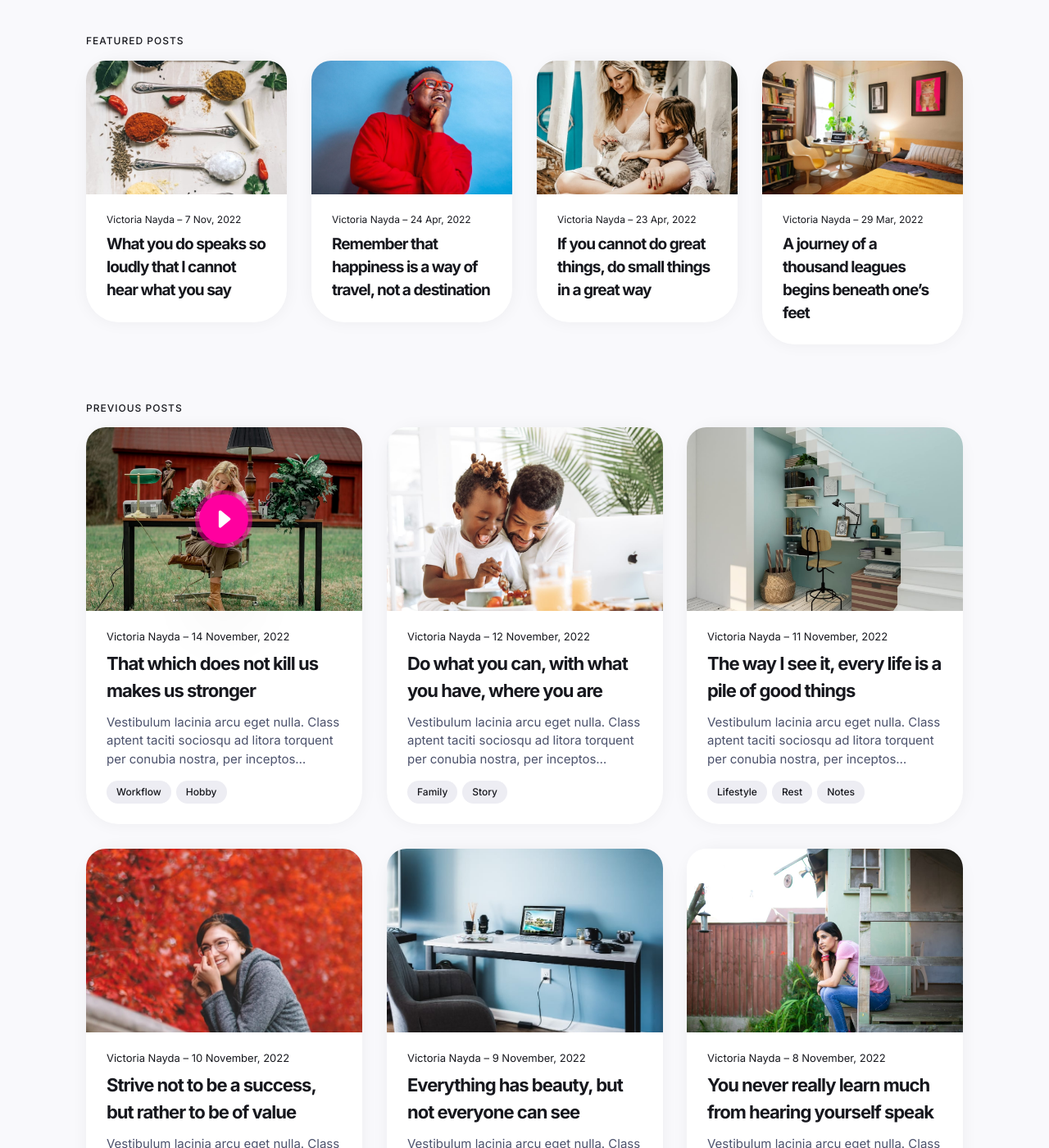
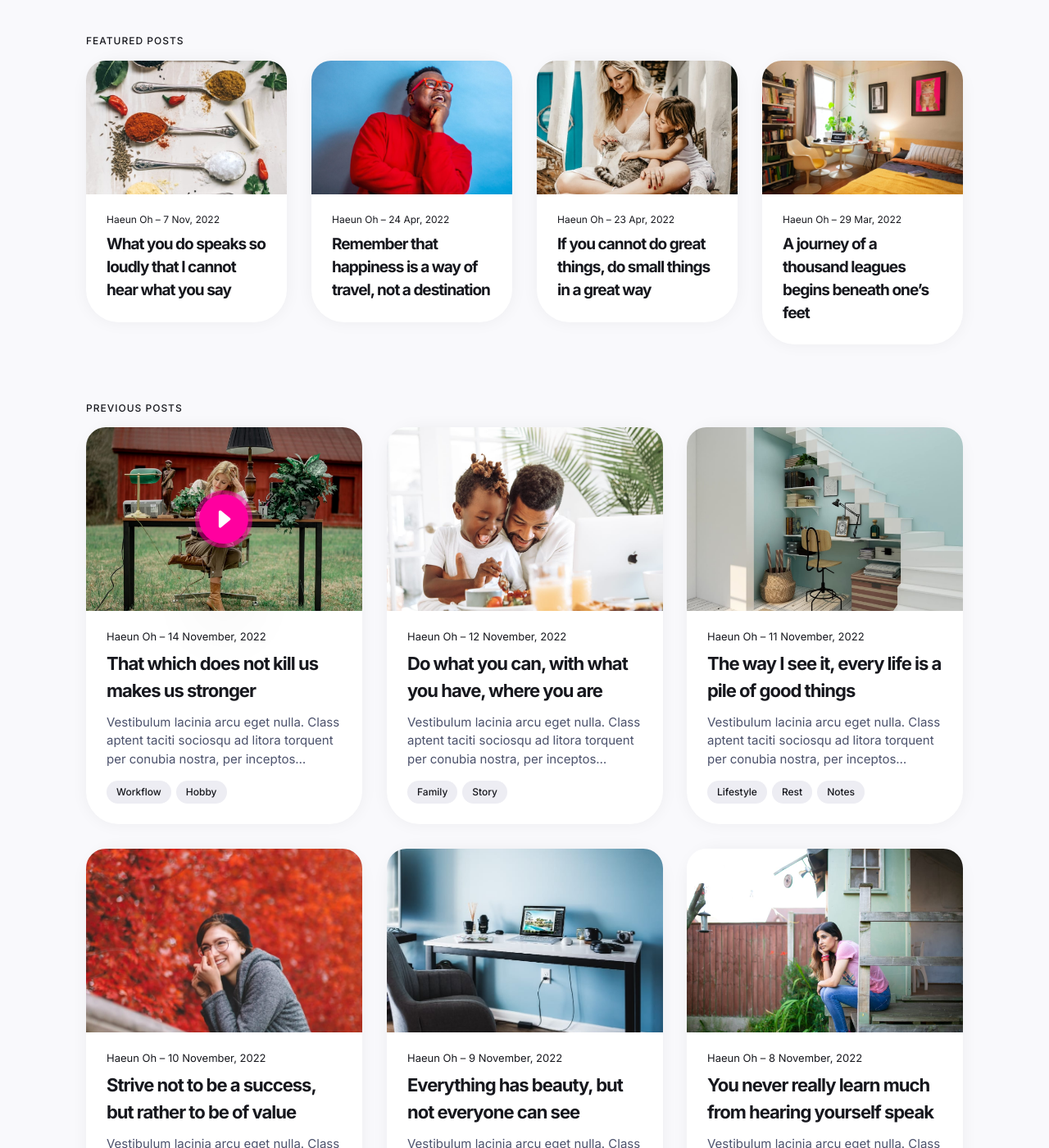
Before and after one commit to haeundev/haeundev.github.io, a Jekyll site: the page built from index.html, in a window 1280 px wide and 1400 px high, scrolled down 730 px. Shown: the whole window at 82% size. Built offline with Jekyll 4.4.1, drawn with Linux system fonts in a browser that asks for light colours; the list of posts is cut into pages by our own code.

Commit message:
profile pic

```diff
--- a/_data/settings.yml
+++ b/_data/settings.yml
@@ -27,8 +27,8 @@ menu__settings:
 #-------------------------------
 # Author Settings
 author:
-  author__name: Victoria Nayda
-  author__avatar: "/images/01-1.jpg"
+  author__name: Haeun Oh
+  author__avatar: "/images/01-1.png"
   author__bio: I'm a product designer who's passionate about bringing projects to life! I love learning new things and jumping headfirst into solving problems.
 
 
```
Also changed, not shown: images/01-1.png (added).
